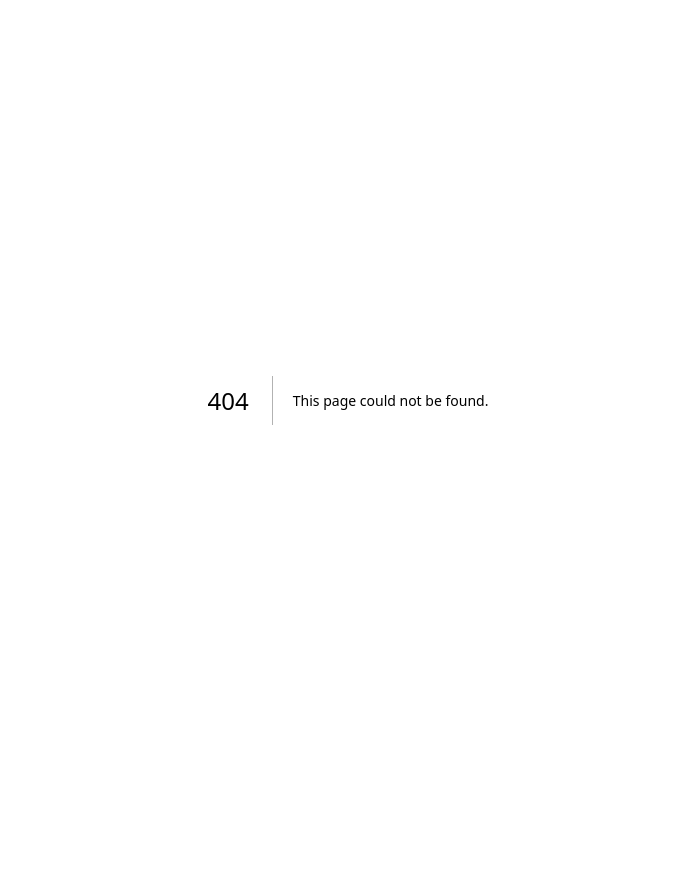
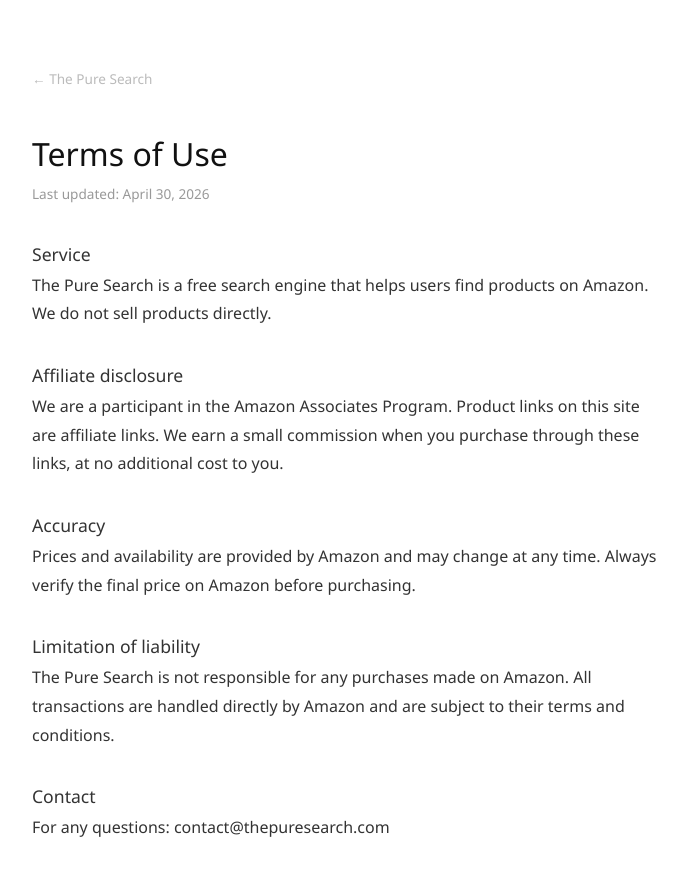
Before and after one commit to ThePureSearch/thepuresearch, a Next.js app: page /terms in a window 1280 px wide. Before the commit this address had no page. Shown: the top 876 px of the page, without its empty margins (292-979 px from the left). Before the commit the page ends 800 px from the top, so only its background shows below. Built offline with nearby package versions, Linux system fonts and the light colour scheme.

Commit message:
ajout menu pages legales

```diff
--- /dev/null
+++ b/app/about/page.jsx
@@ -0,0 +1,26 @@
+export default function About() {
+  return (
+    <main style={{ maxWidth: "680px", margin: "0 auto", padding: "4rem 1.5rem", fontFamily: "'Segoe UI Light', 'Segoe UI', Arial, sans-serif", color: "#333", lineHeight: "1.8" }}>
+      <a href="/" style={{ color: "#bbb", fontSize: "0.85rem", textDecoration: "none" }}>← The Pure Search</a>
+      <h1 style={{ fontWeight: "200", fontSize: "2rem", marginTop: "2rem", color: "#111" }}>About</h1>
+
+      <p style={{ fontSize: "1.1rem", color: "#555", marginTop: "1.5rem" }}>
+        The Pure Search is the simplest way to find the right product on Amazon.
+      </p>
+
+      <p>
+        No ads. No clutter. No infinite scroll. Just describe what you are looking for in plain language and we show you the best matching products from Amazon — instantly.
+      </p>
+
+      <p>
+        Available in every country where Amazon operates, in your language, automatically.
+      </p>
+
+      <h2 style={{ fontWeight: "300", fontSize: "1.1rem", marginTop: "2rem" }}>How it works</h2>
+      <p>Type what you need in your own words. Hit Enter. We search Amazon and show you the most relevant results. Click a product to go directly to Amazon and complete your purchase.</p>
+
+      <h2 style={{ fontWeight: "300", fontSize: "1.1rem", marginTop: "2rem" }}>Affiliate</h2>
+      <p>The Pure Search participates in the Amazon Associates Program. We earn a small commission on qualifying purchases at no extra cost to you.</p>
+    </main>
+  );
+}
--- a/app/page.jsx
+++ b/app/page.jsx
@@ -1,6 +1,5 @@
 "use client";
 import { useState, useEffect, useRef } from "react";
-
 
 const T = {
   fr: { ph: "Décrivez ce que vous cherchez...", sub: "Appuyez sur Entrée pour rechercher", legal: "En tant que Partenaire Amazon, je réalise un bénéfice sur les achats remplissant les conditions requises." },
@@ -11,12 +10,19 @@
   pt: { ph: "Descreva o que procura...", sub: "Prima Enter para pesquisar", legal: "Como Associado Amazon, ganho com compras qualificadas." },
 };
 
+const MENU = [
+  { label: "About", href: "/about" },
+  { label: "Privacy", href: "/privacy" },
+  { label: "Terms", href: "/terms" },
+];
+
 export default function Home() {
   const [query, setQuery] = useState("");
   const [lang, setLang] = useState("en");
   const [results, setResults] = useState([]);
   const [loading, setLoading] = useState(false);
   const [searched, setSearched] = useState(false);
+  const [menuOpen, setMenuOpen] = useState(false);
   const textareaRef = useRef(null);
 
   useEffect(function () {
@@ -47,9 +53,37 @@
 
   return (
     <main style={{ minHeight: "100vh", background: "#fff", display: "flex", flexDirection: "column", alignItems: "center", fontFamily: "'Segoe UI Light', 'Segoe UI', Arial, sans-serif" }}>
+
+      {/* MENU 3 BARRES */}
+      <div style={{ position: "fixed", top: "1.2rem", right: "1.5rem", zIndex: 100 }}>
+        <button
+          onClick={function() { setMenuOpen(!menuOpen); }}
+          style={{ background: "none", border: "none", cursor: "pointer", padding: "0.4rem", display: "flex", flexDirection: "column", gap: "5px" }}
+        >
+          <span style={{ display: "block", width: "22px", height: "1.5px", background: "#aaa" }} />
+          <span style={{ display: "block", width: "22px", height: "1.5px", background: "#aaa" }} />
+          <span style={{ display: "block", width: "22px", height: "1.5px", background: "#aaa" }} />
+        </button>
+        {menuOpen && (
+          <div style={{ position: "absolute", right: 0, top: "2.5rem", background: "white", border: "1px solid #eee", borderRadius: "1rem", boxShadow: "0 8px 32px rgba(0,0,0,0.08)", padding: "0.5rem 0", minWidth: "140px" }}>
+            {MENU.map(function(item) {
+              return (
+                <a key={item.href} href={item.href}
+                  style={{ display: "block", padding: "0.65rem 1.25rem", color: "#444", textDecoration: "none", fontSize: "0.9rem", fontWeight: "300" }}
+                  onMouseEnter={function(e) { e.currentTarget.style.color = "#111"; }}
+                  onMouseLeave={function(e) { e.currentTarget.style.color = "#444"; }}
+                >
+                  {item.label}
+                </a>
+              );
+            })}
+          </div>
+        )}
+      </div>
+
       <div style={{ display: "flex", flexDirection: "column", alignItems: "center", width: "100%", maxWidth: "680px", padding: "0 1.5rem", paddingTop: searched ? "2.5rem" : "26vh" }}>
 
-        {/* TITRE AVEC VAGUE DE COULEUR */}
+        {/* TITRE */}
         <div style={{ textAlign: "center", marginBottom: "2.5rem" }}>
           <h1 style={{
             fontSize: searched ? "1.8rem" : "3rem",
@@ -152,7 +186,7 @@
       </div>
 
       <footer style={{ marginTop: "auto", padding: "2rem 0", textAlign: "center", fontSize: "0.7rem", color: "#ddd" }}>
-      {t.legal}
+        {t.legal}
       </footer>
 
       <style>{`
--- /dev/null
+++ b/app/privacy/page.jsx
@@ -0,0 +1,24 @@
+export default function Privacy() {
+  return (
+    <main style={{ maxWidth: "680px", margin: "0 auto", padding: "4rem 1.5rem", fontFamily: "'Segoe UI Light', 'Segoe UI', Arial, sans-serif", color: "#333", lineHeight: "1.8" }}>
+      <a href="/" style={{ color: "#bbb", fontSize: "0.85rem", textDecoration: "none" }}>← The Pure Search</a>
+      <h1 style={{ fontWeight: "200", fontSize: "2rem", marginTop: "2rem", color: "#111" }}>Privacy Policy</h1>
+      <p style={{ color: "#999", fontSize: "0.85rem" }}>Last updated: April 30, 2026</p>
+
+      <h2 style={{ fontWeight: "300", fontSize: "1.1rem", marginTop: "2rem" }}>Data we collect</h2>
+      <p>We do not collect any personal data. Search queries are used only to fetch results from Amazon and are not stored.</p>
+
+      <h2 style={{ fontWeight: "300", fontSize: "1.1rem", marginTop: "2rem" }}>Cookies</h2>
+      <p>We do not use cookies or tracking technologies.</p>
+
+      <h2 style={{ fontWeight: "300", fontSize: "1.1rem", marginTop: "2rem" }}>Amazon Affiliate</h2>
+      <p>The Pure Search participates in the Amazon Associates Program. When you click a product link and make a purchase, we may earn a commission at no extra cost to you.</p>
+
+      <h2 style={{ fontWeight: "300", fontSize: "1.1rem", marginTop: "2rem" }}>Third parties</h2>
+      <p>We use Amazon's Product Advertising API to display product results. Amazon's own privacy policy applies to all purchases made on their platform.</p>
+
+      <h2 style={{ fontWeight: "300", fontSize: "1.1rem", marginTop: "2rem" }}>Contact</h2>
+      <p>For any questions: contact@thepuresearch.com</p>
+    </main>
+  );
+}
--- /dev/null
+++ b/app/terms/page.jsx
@@ -0,0 +1,24 @@
+export default function Terms() {
+  return (
+    <main style={{ maxWidth: "680px", margin: "0 auto", padding: "4rem 1.5rem", fontFamily: "'Segoe UI Light', 'Segoe UI', Arial, sans-serif", color: "#333", lineHeight: "1.8" }}>
+      <a href="/" style={{ color: "#bbb", fontSize: "0.85rem", textDecoration: "none" }}>← The Pure Search</a>
+      <h1 style={{ fontWeight: "200", fontSize: "2rem", marginTop: "2rem", color: "#111" }}>Terms of Use</h1>
+      <p style={{ color: "#999", fontSize: "0.85rem" }}>Last updated: April 30, 2026</p>
+
+      <h2 style={{ fontWeight: "300", fontSize: "1.1rem", marginTop: "2rem" }}>Service</h2>
+      <p>The Pure Search is a free search engine that helps users find products on Amazon. We do not sell products directly.</p>
+
+      <h2 style={{ fontWeight: "300", fontSize: "1.1rem", marginTop: "2rem" }}>Affiliate disclosure</h2>
+      <p>We are a participant in the Amazon Associates Program. Product links on this site are affiliate links. We earn a small commission when you purchase through these links, at no additional cost to you.</p>
+
+      <h2 style={{ fontWeight: "300", fontSize: "1.1rem", marginTop: "2rem" }}>Accuracy</h2>
+      <p>Prices and availability are provided by Amazon and may change at any time. Always verify the final price on Amazon before purchasing.</p>
+
+      <h2 style={{ fontWeight: "300", fontSize: "1.1rem", marginTop: "2rem" }}>Limitation of liability</h2>
+      <p>The Pure Search is not responsible for any purchases made on Amazon. All transactions are handled directly by Amazon and are subject to their terms and conditions.</p>
+
+      <h2 style={{ fontWeight: "300", fontSize: "1.1rem", marginTop: "2rem" }}>Contact</h2>
+      <p>For any questions: contact@thepuresearch.com</p>
+    </main>
+  );
+}
```
